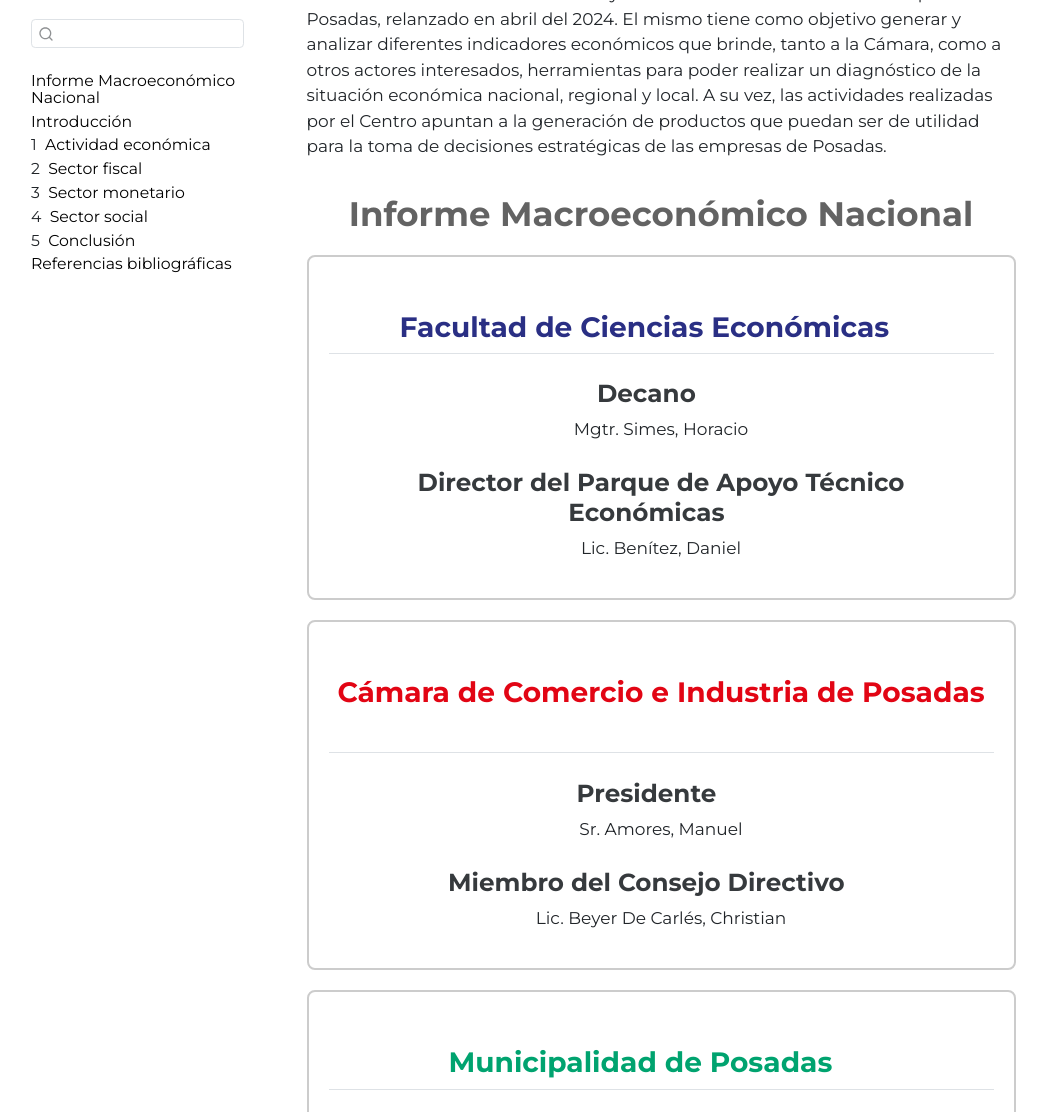
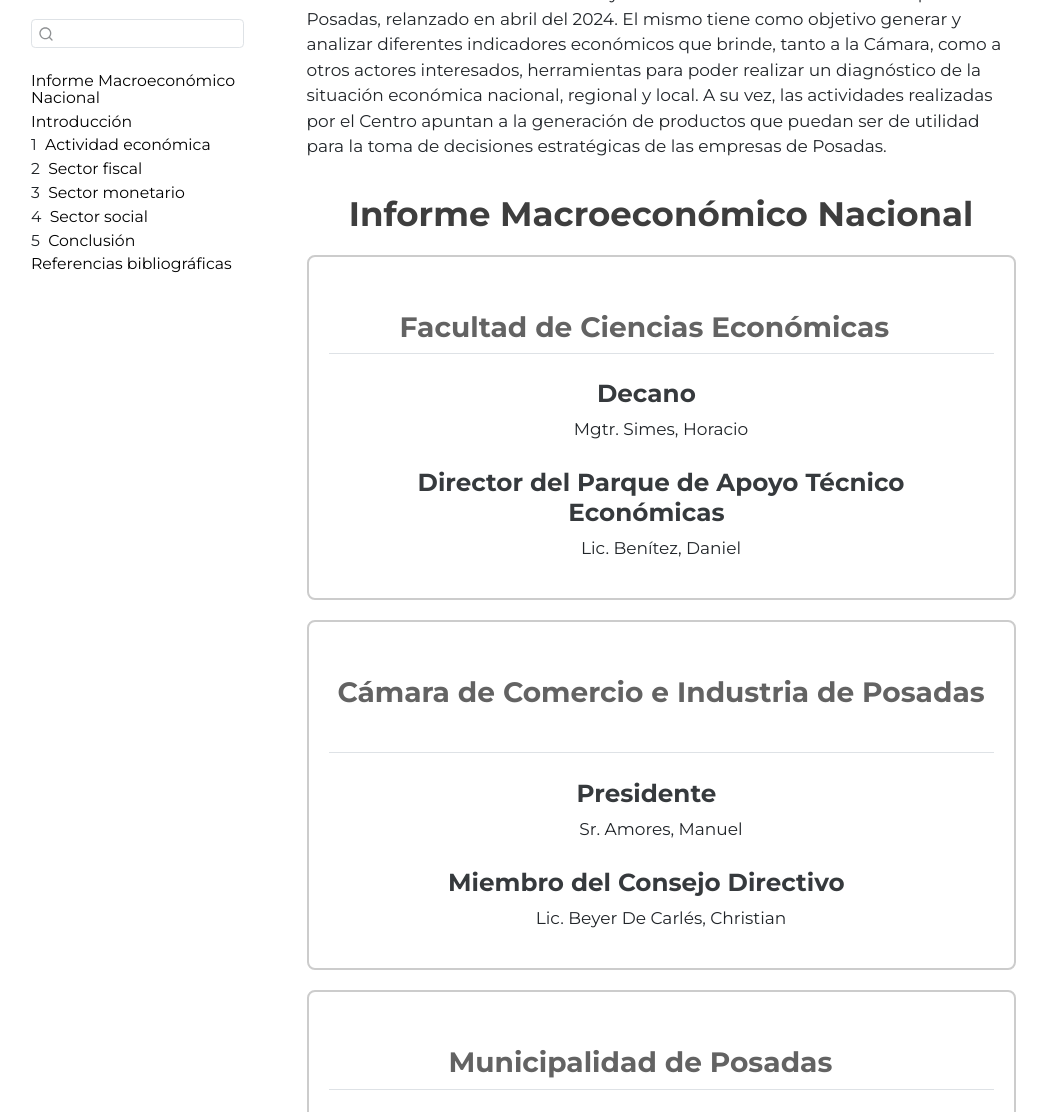
Before and after one commit to agusstaudt/InformeCEE, a plain HTML site: page index.html in a window 1280 px wide. Shown: the part 267-1379 px from the top of the page, without its empty margins (104-1151 px from the left). Drawn offline with Linux system fonts and the light colour scheme.

Commit message:
Nueva carga

```diff
--- a/index.html
+++ b/index.html
@@ -194,7 +194,7 @@ Cámara de Comercio e Industria de Posadas en colaboración con la Facultad de C
 <section id="informe-macroeconómico-nacional" class="level1 unnumbered">
 <h1 class="unnumbered">Informe Macroeconómico Nacional</h1>
 <section id="facultad-de-ciencias-económicas" class="level2">
-<h2 class="anchored" data-anchor-id="facultad-de-ciencias-económicas"><span class="custom-header" style="color: #2a2f84;">Facultad de Ciencias Económicas</span></h2>
+<h2 class="anchored" data-anchor-id="facultad-de-ciencias-económicas"><span class="custom-header" style="color: #636363;">Facultad de Ciencias Económicas</span></h2>
 <section id="decano" class="level3">
 <h3 class="anchored" data-anchor-id="decano">Decano</h3>
 <p>Mgtr. Simes, Horacio</p>
@@ -205,7 +205,7 @@ Cámara de Comercio e Industria de Posadas en colaboración con la Facultad de C
 </section>
 </section>
 <section id="cámara-de-comercio-e-industria-de-posadas" class="level2">
-<h2 class="anchored" data-anchor-id="cámara-de-comercio-e-industria-de-posadas"><span class="custom-header" style="color: #e20514;">Cámara de Comercio e Industria de Posadas </span></h2>
+<h2 class="anchored" data-anchor-id="cámara-de-comercio-e-industria-de-posadas"><span class="custom-header" style="color: #636363;">Cámara de Comercio e Industria de Posadas </span></h2>
 <section id="presidente" class="level3">
 <h3 class="anchored" data-anchor-id="presidente">Presidente</h3>
 <p>Sr.&nbsp;Amores, Manuel</p>
@@ -216,7 +216,7 @@ Cámara de Comercio e Industria de Posadas en colaboración con la Facultad de C
 </section>
 </section>
 <section id="municipalidad-de-posadas" class="level2">
-<h2 class="anchored" data-anchor-id="municipalidad-de-posadas"><span class="custom-header" style="color: #00A36F;">Municipalidad de Posadas </span></h2>
+<h2 class="anchored" data-anchor-id="municipalidad-de-posadas"><span class="custom-header" style="color: #636363;">Municipalidad de Posadas </span></h2>
 <section id="intendente" class="level3">
 <h3 class="anchored" data-anchor-id="intendente">Intendente</h3>
 <p>Ing. Stelatto, Leonardo Alberto</p>
--- a/styles/stylesPortada.css
+++ b/styles/stylesPortada.css
@@ -63,7 +63,7 @@ body::before {
 }
 
 h1, h2 {
-  color: #636363;
+  color: #3e3e3e;
 }
 
 /* #toc-title {
```
Also changed, not shown: pages/sector_monetario.html (+1 -1 lines).
